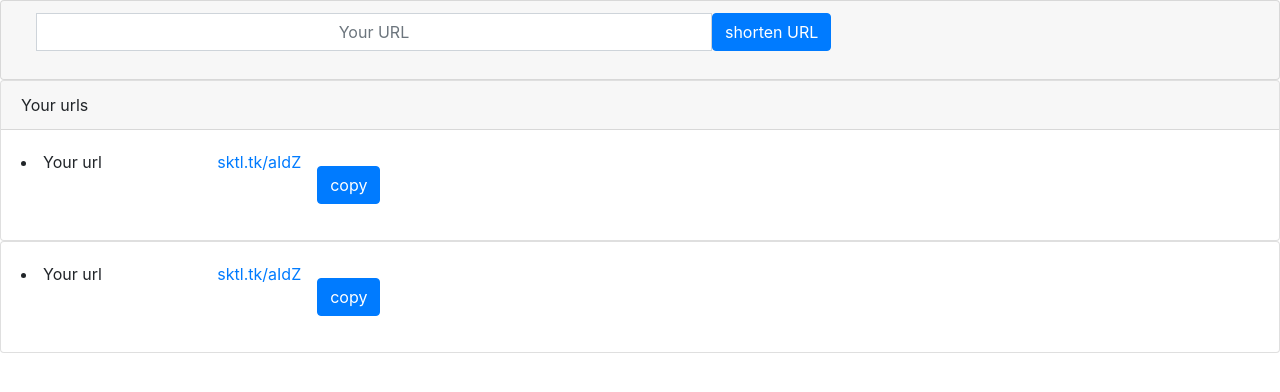
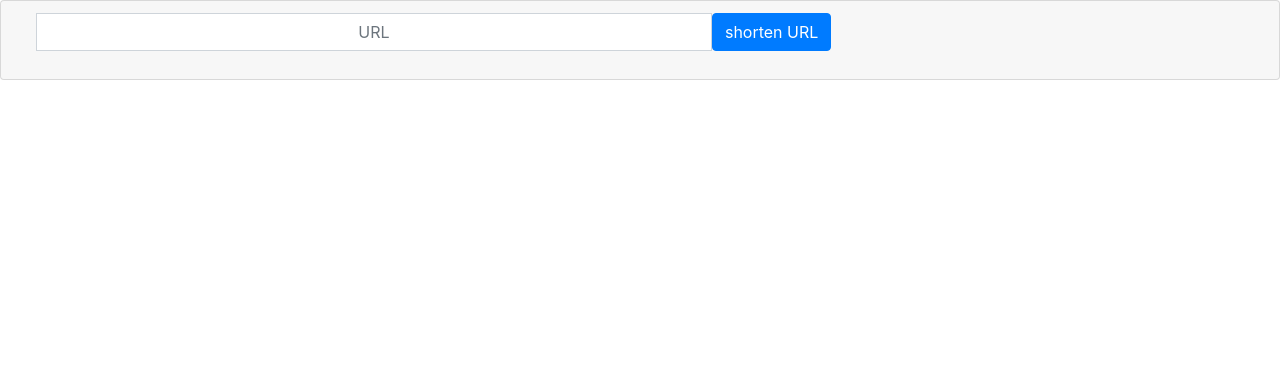
Before and after one commit to rrr3try/shortener, a Django app: page / in a window 1280 px wide. Shown: the part 56-448 px from the top of the page. Run offline with Django 3.2, Linux system fonts and the light colour scheme; some libraries are stand-ins or nearby versions.

Commit message:
small style fixes

```diff
--- /dev/null
+++ b/shortener/forms.py
@@ -0,0 +1,8 @@
+from django import forms
+
+
+class URLForm(forms.Form):
+    bootstrap_styles = {"class": "form-control text-center", "placeholder": "URL"}
+    url_form_widget = forms.widgets.TextInput(attrs=bootstrap_styles)
+
+    url = forms.URLField(label='', widget=url_form_widget)
--- a/shortener/models.py
+++ b/shortener/models.py
@@ -1,4 +1,5 @@
 from django.db import models
+from django.urls import reverse
 
 from hashid_field import HashidAutoField
 
@@ -15,3 +16,7 @@ class ShortenedUrl(models.Model):
     def update_counter(self):
         self.counter += 1
         self.save()
+
+    def get_absolute_url(self):
+        # [:-1] del unnecessary /
+        return reverse('shortener:resolver', args={str(self.id)})[:-1]
--- a/shortener/urls.py
+++ b/shortener/urls.py
@@ -5,7 +5,7 @@ from shortener import views
 
 app_name = "shortener"
 urlpatterns = [
-    path('', generic.TemplateView.as_view(template_name="index.html")),
-    re_path(r'^(?P<pk>[^\/]+)/$', views.URLResolver.as_view()),
+    path('', views.IndexView.as_view(), name='index'),
+    re_path(r'^(?P<pk>[^\/]+)/$', views.URLResolver.as_view(), name='resolver'),
 
 ]
--- a/shortener/views.py
+++ b/shortener/views.py
@@ -1,7 +1,10 @@
-from django.shortcuts import get_object_or_404
+from django.shortcuts import get_object_or_404, render
+from django.views import View
 from django.views.generic import RedirectView
 
+from shortener.forms import URLForm
 from shortener.models import ShortenedUrl
+
 
 
 class URLResolver(RedirectView):
@@ -11,3 +14,25 @@ class URLResolver(RedirectView):
         shortened_url: ShortenedUrl = get_object_or_404(ShortenedUrl, pk=kwargs['pk'])
         shortened_url.update_counter()
         return shortened_url.get_full_url()
+
+
+class IndexView(View):
+    template_name = "index.html"
+    form_class = URLForm
+
+    def post(self, request):
+        form = self.form_class(request.POST)
+        context = {}
+        if form.is_valid():
+            shortened_url = ShortenedUrl(full_url=form.cleaned_data['url'])
+            shortened_url.save()
+            context['shortened_urls'] = [shortened_url]
+
+        context['url_form'] = URLForm()
+        return render(request, self.template_name, context)
+
+    def get(self, request):
+        form = URLForm()
+        context = {'url_form': form, 'shortened_urls': None}
+
+        return render(request, self.template_name, context)
--- a/templates/index.html
+++ b/templates/index.html
@@ -71,28 +71,24 @@
         <div class="justify-content-end col-xs-12 col-sm-10 col-md-8">
             <form class="form-group input-group" method="POST">
                 {% csrf_token %}
-                <input name="" class="form-control text-center" placeholder="Your URL" type="url">
+                <!--<input name="" class="form-control text-center" placeholder="Your URL" type="url">-->
                 {{ url_form }}
                 <button class="btn btn-primary" > shorten URL </button>
             </form>
 
         </div>
     </div>
+  {% if shortened_urls %}
+  {% for shortened_url in shortened_urls %}
     <div class="card">
-        <div class="card-header">Your urls</div>
+        <div class="card-header">Your urls:</div>
         <div class="card-body row">
-            <li class="col-6 col-xs-4 col-md-2">Your url</li>
-            <a href="sktl.tk">sktl.tk/aIdZ</a>
-            <a href="#" class="btn btn-primary m-3">copy</a>
+            <li class="col-6 col-xs-4 col-md-2">Your url: <a href="{{ shortened_url.full_url }}">{{ shortened_url.full_url }}</a></li>
+            <input class="form-control text-center m-0 p-0 col-6 col-xs-4 col-md-2" value="{{ request.get_host }}{{ shortened_url.get_absolute_url }}"/>
+            <a href="#" class="btn btn-primary m-5">copy</a>
         </div>
     </div>
-    <div class="card">
-       <div class="card-body row">
-           <li class="col-6 col-xs-4 col-md-2">Your url</li>
-           <a href="sktl.tk">sktl.tk/aIdZ</a>
-
-           <a href="#" class="btn btn-primary m-3">copy</a>
-       </div>
-    </div>
+  {% endfor %}
+  {% endif %}
     </body>
 </html>
```
